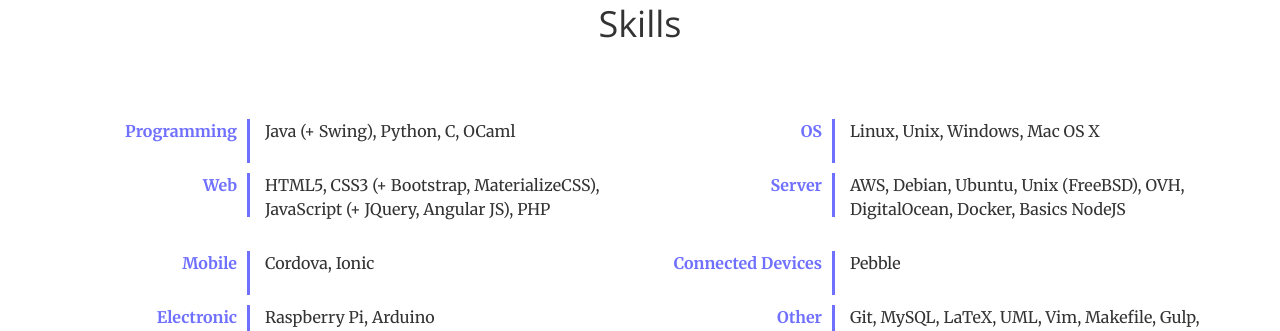
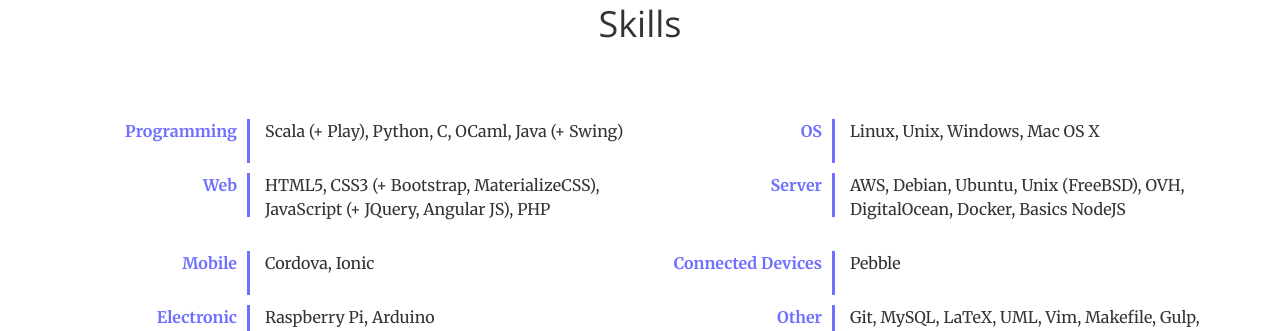
Before and after one commit to dannywillems/danny-willems.be, a PHP site: page / in a window 1280 px wide. Shown: the part 5414-5745 px from the top of the page. Run offline with PHP 8.4, Linux system fonts and the light colour scheme.

Commit message:
Add Scala with Play.

```diff
--- a/lang_en.php
+++ b/lang_en.php
@@ -196,7 +196,7 @@
 
   $lang['SKILLS_TITLE'] = "Skills";
   $lang['SKILLS_PROGRAMMING'] = 'Programming';
-  $lang['SKILLS_PROGRAMMING_DESC'] = 'Java (+ Swing), Python, C, OCaml';
+$lang['SKILLS_PROGRAMMING_DESC'] = 'Scala (+ Play), Python, C, OCaml, Java (+ Swing)';
   $lang['SKILLS_OS'] = 'OS';
   $lang['SKILLS_OS_DESC'] = 'Linux, Unix, Windows, Mac OS X';
   $lang['SKILLS_WEB'] = 'Web';
--- a/lang_fr.php
+++ b/lang_fr.php
@@ -139,7 +139,7 @@
 
   $lang['SKILLS_TITLE'] = "Compétences";
   $lang['SKILLS_PROGRAMMING'] = 'Programmation';
-  $lang['SKILLS_PROGRAMMING_DESC'] = 'Java (+ Swing), Python, C, OCaml';
+  $lang['SKILLS_PROGRAMMING_DESC'] = 'Scala (+ Play), Python, C, OCaml, Java (+ Swing)';
   $lang['SKILLS_OS'] = 'OS';
   $lang['SKILLS_OS_DESC'] = 'Linux, Unix, Windows, Mac OS X';
   $lang['SKILLS_WEB'] = 'Web';
```
